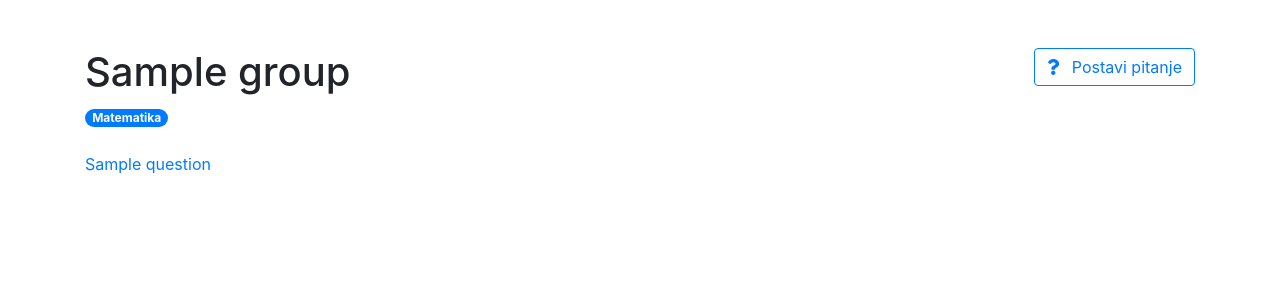
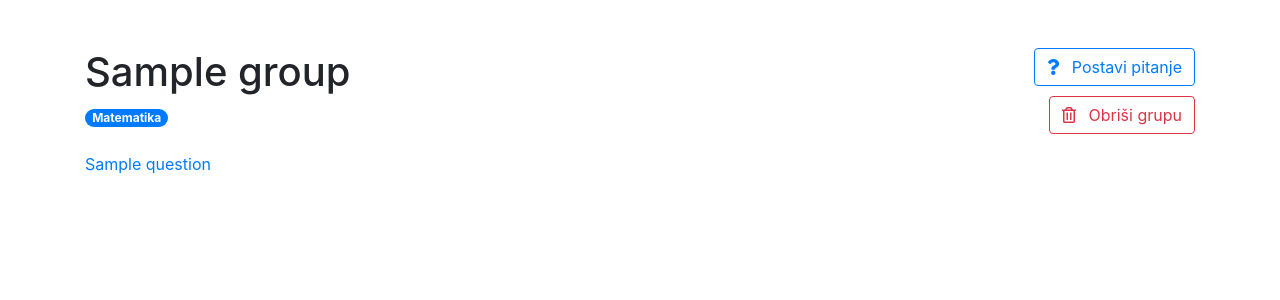
Before and after one commit to Marina-Banov/suri, a Django app: page /group/1/ in a window 1280 px wide. Shown: the part 56-356 px from the top of the page. Run offline with Django 3.2, Linux system fonts and the light colour scheme; a user stored in the database is signed in; tables that the repository leaves empty hold one stand-in row (values such as "Sample post"); some libraries are stand-ins or nearby versions.

Commit message:
group admin permissions

```diff
--- a/main_app/static/main_app/style.css
+++ b/main_app/static/main_app/style.css
@@ -30,8 +30,13 @@ main a:focus .card {
     right: 15px;
     top: 3rem;
 }
+.btn-delete-group {
+    position: absolute;
+    right: 15px;
+    top: 6rem;
+}
 @media screen and (max-width: 800px) {
-    .btn-create-question span, .btn-delete-question span {
+    .btn-create-question span, .btn-delete-question span, .btn-delete-group span {
         display: none;
     }
 }
--- a/main_app/templates/main_app/answer.html
+++ b/main_app/templates/main_app/answer.html
@@ -43,7 +43,7 @@
         </div>
     </div>
 
-    {% if answer.user == user %}
+    {% if answer.user == user or user == group.admin or user.is_superuser %}
         <div class="comment-action-container bg-danger">
             <button data-id="{% url 'delete_answer' answer.id %}?question_id={{ question.id }}"
                     class="btn-delete-answer btn btn-outline-danger m-1">
--- a/main_app/templates/main_app/group.html
+++ b/main_app/templates/main_app/group.html
@@ -11,6 +11,13 @@
                 <i class="fas fa-question"></i>
                 <span class="pl-2">Postavi pitanje</span>
             </a>
+            {% if user == group.admin or user.is_superuser %}
+                <button data-id="{% url 'delete_group' group.id %}?group_id={{ group.id }}"
+                        class="btn btn-outline-danger btn-delete-group">
+                    <i class="far fa-trash-alt"></i>
+                    <span class="pl-2">Obriši grupu</span>
+                </button>
+            {% endif %}
         {% else %}
             <p class="mt-2"><i class="text-secondary">
                 Da biste postavili pitanje u ovu grupu, molimo
--- a/main_app/urls.py
+++ b/main_app/urls.py
@@ -12,5 +12,6 @@ urlpatterns = [
     path('create_group/', login_required(views.CreateGroupView.as_view()), name='create_group'),
     path('delete_question/<int:pk>/', views.DeleteQuestionView.as_view(), name='delete_question'),
     path('create_answer/<int:question_id>/', views.CreateAnswerView.as_view(), name='create_answer'),
-    path('delete_answer/<int:pk>/', views.DeleteAnswerView.as_view(), name='delete_answer')
+    path('delete_answer/<int:pk>/', views.DeleteAnswerView.as_view(), name='delete_answer'),
+    path('delete_group/<int:pk>', views.DeleteGroupView.as_view(), name='delete_group')
 ]
--- a/main_app/views.py
+++ b/main_app/views.py
@@ -51,7 +51,8 @@ def question(request, question_id):
 
     context = {
         'question': Question.objects.get(id=question_id),
-        'answers': Answer.objects.filter(question_id=question_id)
+        'answers': Answer.objects.filter(question_id=question_id),
+        'group': Question.objects.get(id=question_id).group
     }
     return render(request, 'main_app/question.html', context)
 
@@ -70,6 +71,20 @@ class CreateGroupView(generic.CreateView):
         )
         g.save()
         return HttpResponseRedirect(reverse('group', kwargs={'group_id': g.id}))
+
+
+class DeleteGroupView(BSModalDeleteView):
+    model = Group
+    template_name = 'main_app/delete.html'
+    success_message = None
+
+    def get_context_data(self, **kwargs):
+        context = super().get_context_data(**kwargs)
+        context['obj'] = 'grupu'
+        return context
+
+    def get_success_url(self):
+        return reverse('index')
 
 
 class CreateQuestionView(generic.CreateView):
--- a/templates/base.html
+++ b/templates/base.html
@@ -38,6 +38,11 @@
                     $(this).modalForm({ formURL: $(this).data('id') });
                 })
             {% endif %}
+            {% if '/group/' in request.path %}
+                $('.btn-delete-group').each(function () {
+                    $(this).modalForm({ formURL: $(this).data('id') });
+                })
+            {% endif %}
             $('[data-toggle="tooltip"]').tooltip()
             $('.scroll-button').click(function() {
                 $('html,body').animate({
```
